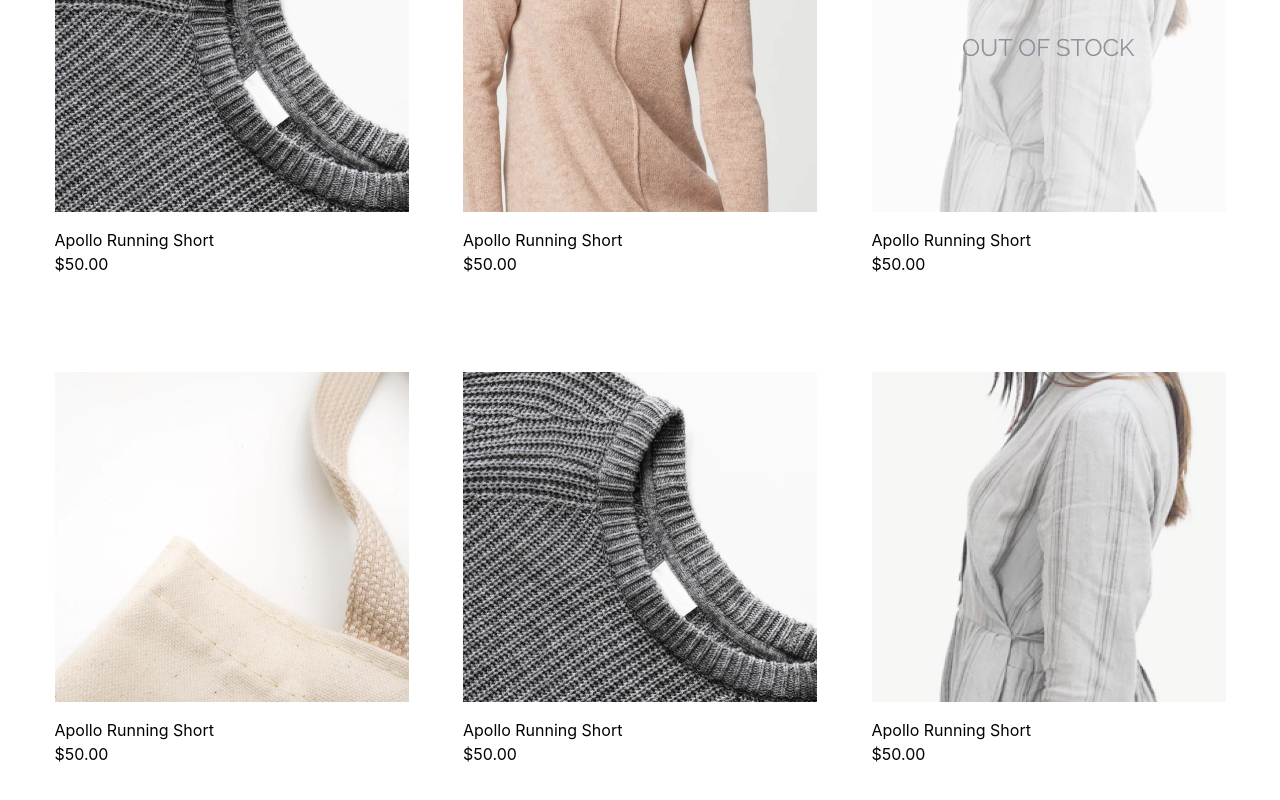
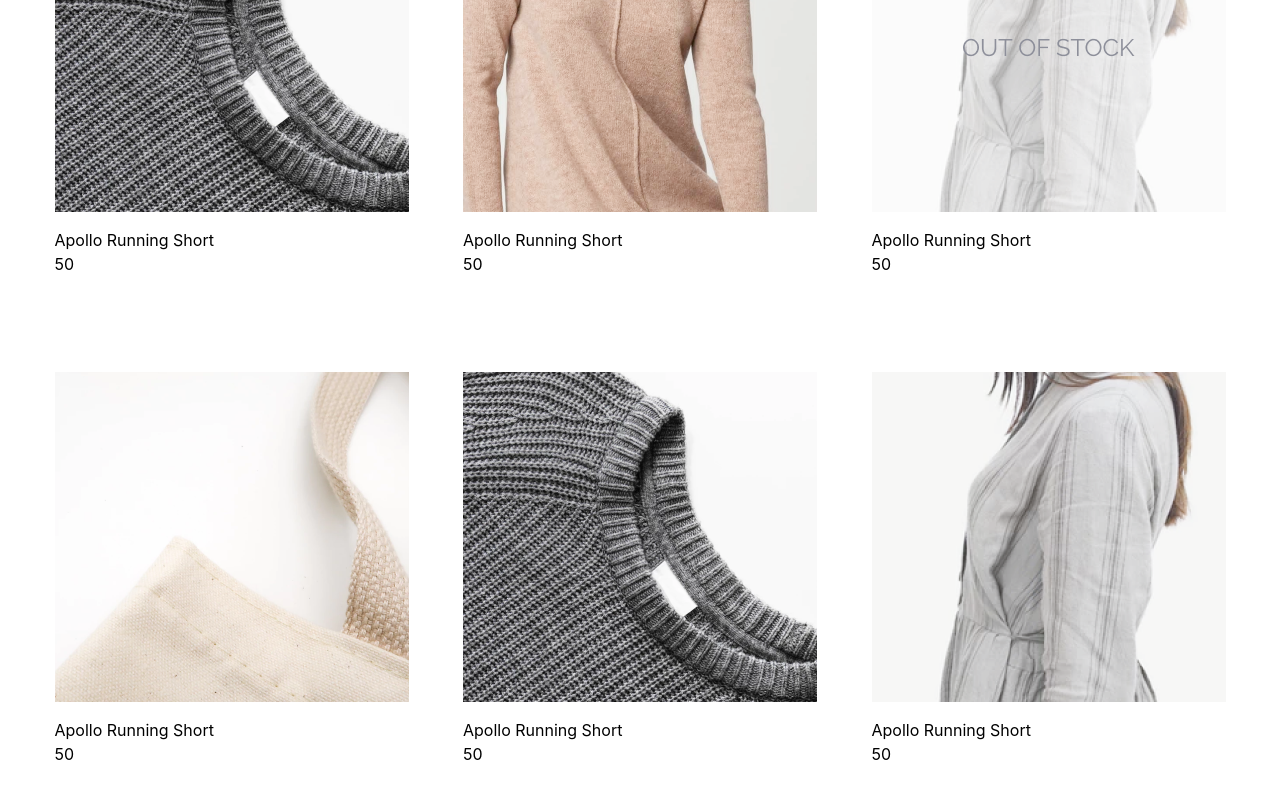
Before and after one commit to Nierowheezy/myshoppingcart, a React (Create React App) app: page / in a window 1280 px wide. Shown: the part 362-1162 px from the top of the page. Built offline with nearby package versions, Linux system fonts and the light colour scheme.

Commit message:
first commit

```diff
--- a/src/components/category/Category.tsx
+++ b/src/components/category/Category.tsx
@@ -18,19 +18,19 @@ const Category = () => {
                 <CategoryItems
                     id={1}
                     title={'Apollo Running Short'}
-                    price={'$50.00'}
+                    price={50.00}
                     image={sweatShirt1}
                 />
                 <CategoryItems
                     id={2}
                     title={'Apollo Running Short'}
-                    price={'$50.00'}
+                    price={50.00}
                     image={sweatShirt2}
                 />
                 <CategoryItems
                     id={3}
                     title={'Apollo Running Short'}
-                    price={'$50.00'}
+                    price={50.00}
                     image={sweatShirt3}
                 />
             </div>
@@ -38,19 +38,19 @@ const Category = () => {
                 <CategoryItems
                     id={4}
                     title={'Apollo Running Short'}
-                    price={'$50.00'}
+                    price={50.00}
                     image={sweatShirt4}
                 />
                 <CategoryItems
                     id={5}
                     title={'Apollo Running Short'}
-                    price={'$50.00'}
+                    price={50.00}
                     image={sweatShirt1}
                 />
                 <CategoryItems
                     id={6}
                     title={'Apollo Running Short'}
-                    price={'$50.00'}
+                    price={50.00}
                     image={sweatShirt5}
                 />
             </div>
--- a/src/components/category/CategoryItems.tsx
+++ b/src/components/category/CategoryItems.tsx
@@ -9,7 +9,7 @@ interface Props {
     id: number;
     title: string;
     image: string;
-    price: string;
+    price: number;
 }
 
 
```
